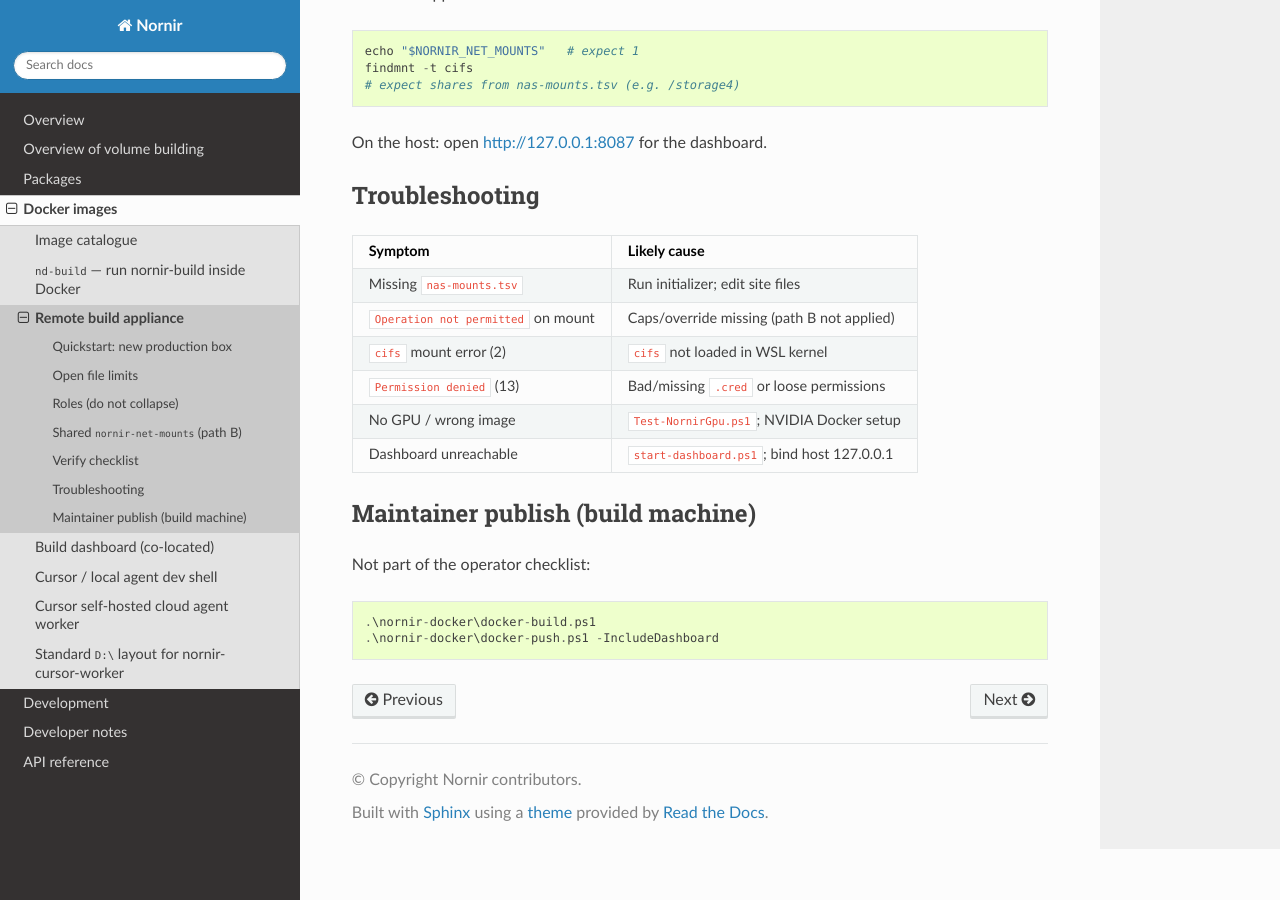
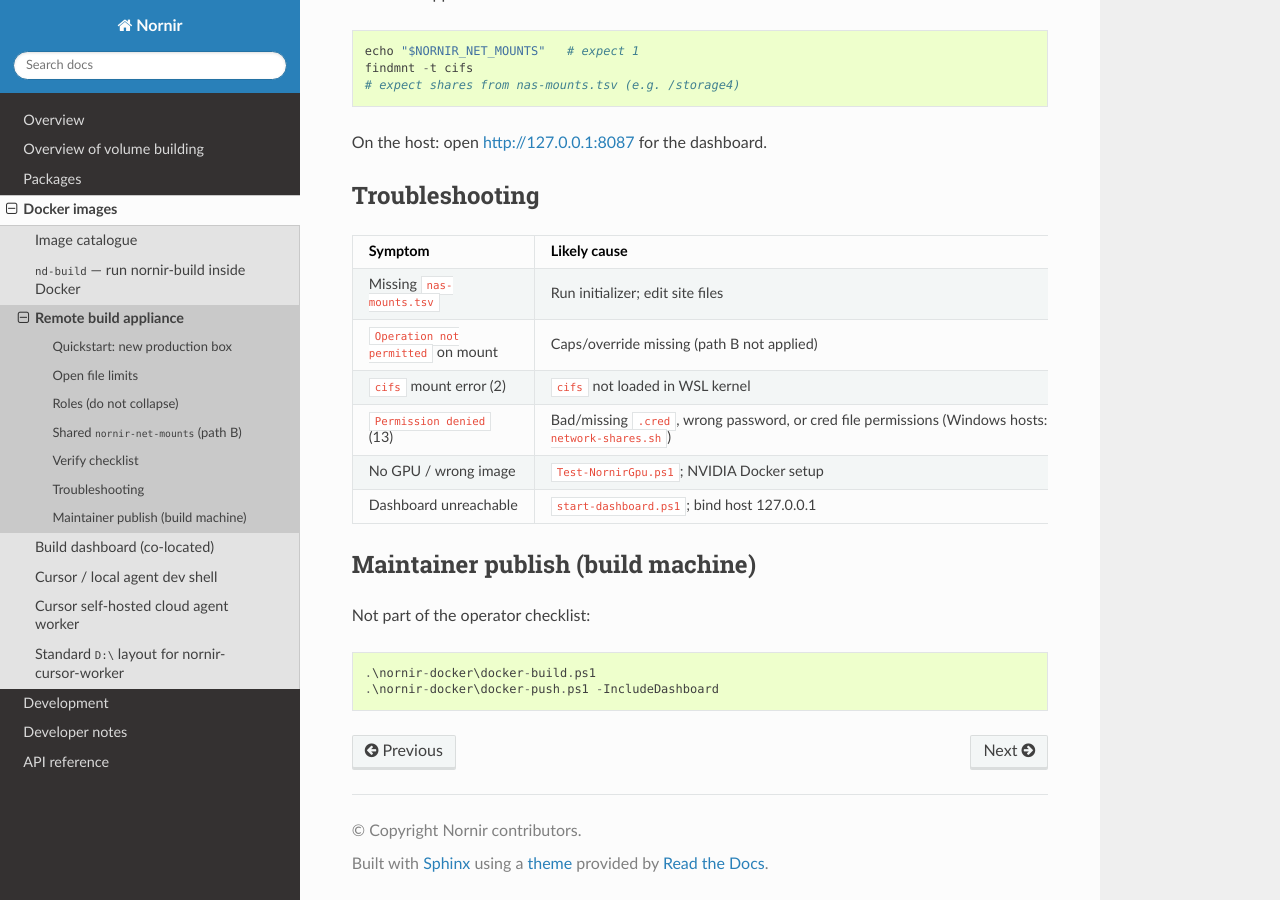
Before and after one commit to jamesra/nornir, a Sphinx documentation site: the page built from docs/docker/remote_deployment.rst, in a window 1280 px wide and 900 px high, scrolled down 1572 px. Built offline with Sphinx 7.4.7 and the Read the Docs theme 3.1.0, drawn with Linux system fonts in a browser that asks for light colours.

Commit message:
Bump nornir-docker for Windows CIFS credential permission fix.
Submodule copies bind-mounted .cred files to mode 0600 before mount.cifs; docs note error 13 troubleshooting on Windows hosts.

Co-authored-by: Cursor <cursoragent@cursor.com>

```diff
--- a/docs/docker/remote_deployment.rst
+++ b/docs/docker/remote_deployment.rst
@@ -86,7 +86,7 @@ Symptom                              Likely cause
 Missing ``nas-mounts.tsv``           Run initializer; edit site files
 ``Operation not permitted`` on mount Caps/override missing (path B not applied)
 ``cifs`` mount error (2)             ``cifs`` not loaded in WSL kernel
-``Permission denied`` (13)           Bad/missing ``.cred`` or loose permissions
+``Permission denied`` (13)           Bad/missing ``.cred``, wrong password, or cred file permissions (Windows hosts: rebuild image with current ``mount-network-shares.sh``)
 No GPU / wrong image                 ``Test-NornirGpu.ps1``; NVIDIA Docker setup
 Dashboard unreachable                ``start-dashboard.ps1``; bind host 127.0.0.1
 ==================================== ===============================================
```
